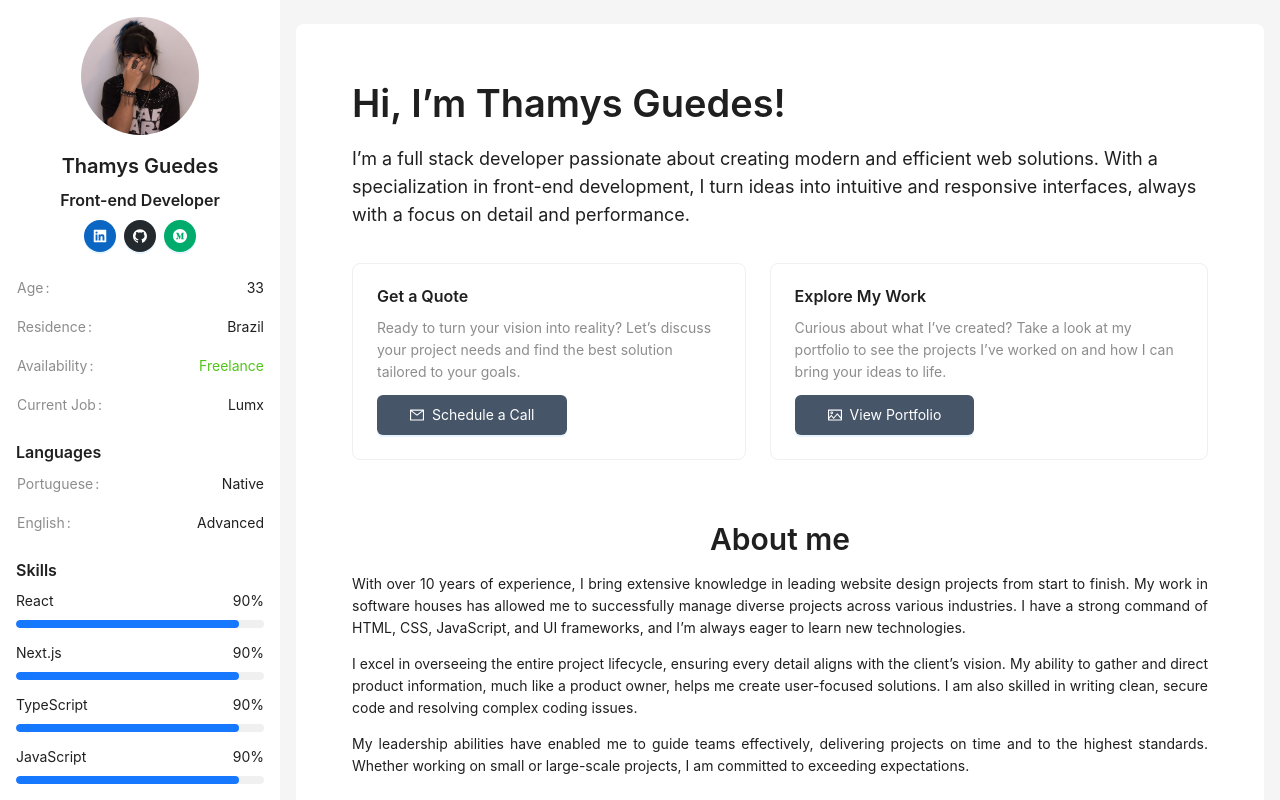
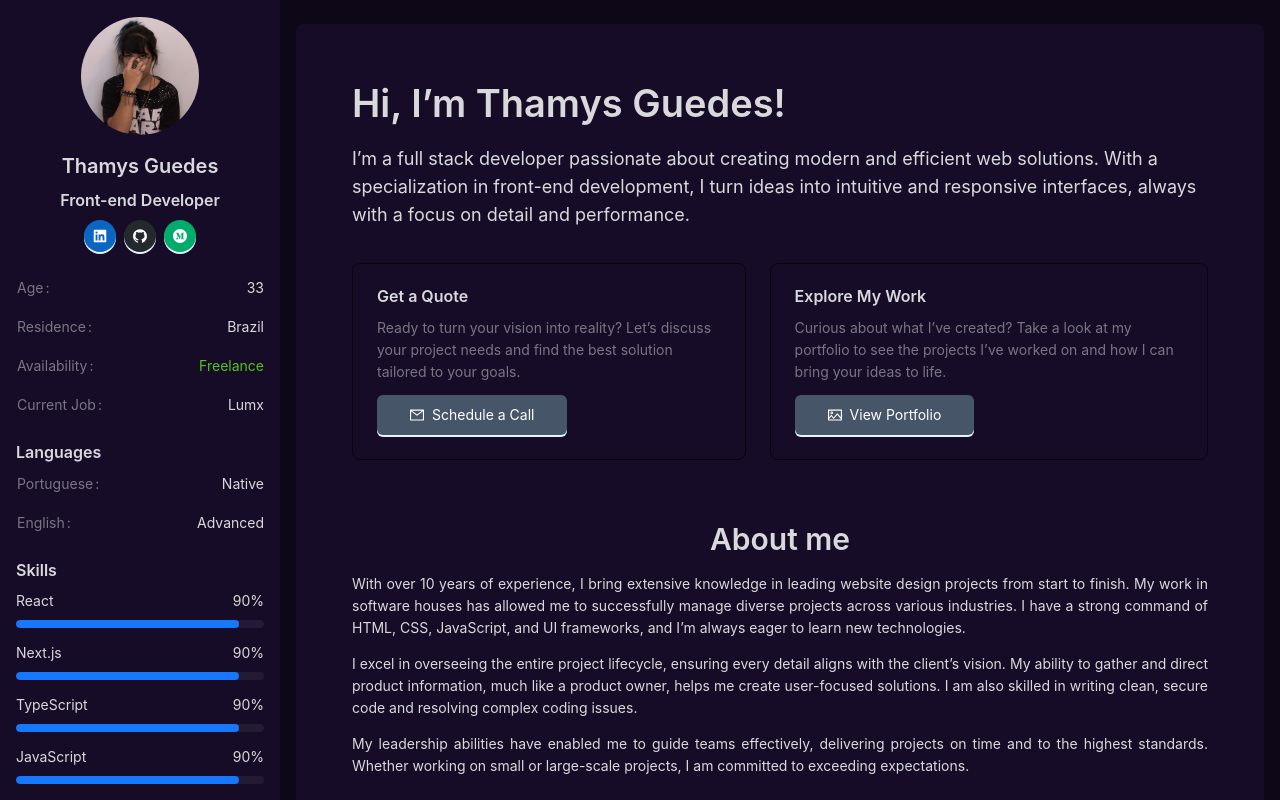
Before and after one commit to thamys/thamysg, a Next.js app: page / in a window 1280 px wide. Shown: the top 800 px of the page. Built offline with nearby package versions, Linux system fonts and the light colour scheme.

Commit message:
💄 Applying theme

```diff
--- a/app/layout.tsx
+++ b/app/layout.tsx
@@ -3,6 +3,8 @@ import { Inter } from "next/font/google";
 import "./globals.css";
 import Head from "next/head";
 import { useEffect } from "react";
+import { ConfigProvider } from "antd";
+import getThemeConfig from "@/constants/theme";
 
 const inter = Inter({ subsets: ["latin"] });
 
@@ -12,6 +14,8 @@ export const metadata: Metadata = {
     "Full-Stack Developer (FE Heavy) | Front-End Specialist | React - Next.JS - Tailwind - Ant Design",
 };
 
+const theme = getThemeConfig(true);
+
 export default function RootLayout({
   children,
 }: Readonly<{
@@ -19,7 +23,9 @@ export default function RootLayout({
 }>) {
   return (
     <html lang="en">
-      <body className={inter.className}>{children}</body>
+      <body className={inter.className}>
+        <ConfigProvider theme={theme}>{children}</ConfigProvider>
+      </body>
     </html>
   );
 }
--- /dev/null
+++ b/constants/theme.ts
@@ -0,0 +1,25 @@
+import { ThemeConfig } from "antd";
+
+const customTheme: ThemeConfig = {
+  token: {
+    colorPrimary: "#8A42DB",
+    colorSuccess: "#7DFFAF",
+    colorBgBase: "#F5F6F6",
+    colorBgElevated: "#413A4F",
+    colorTextBase: "#171023",
+    colorTextSecondary: "#2C243B",
+  },
+};
+
+const darkTheme: ThemeConfig = {
+  token: {
+    colorBgBase: "#171023",
+    colorBgElevated: "#2C243B",
+    colorTextBase: "#F5F6F6",
+    colorTextSecondary: "#CDD0D4",
+  },
+};
+
+export default function getThemeConfig(darkMode: boolean): ThemeConfig {
+  return darkMode ? { ...customTheme, ...darkTheme } : customTheme;
+}
```
